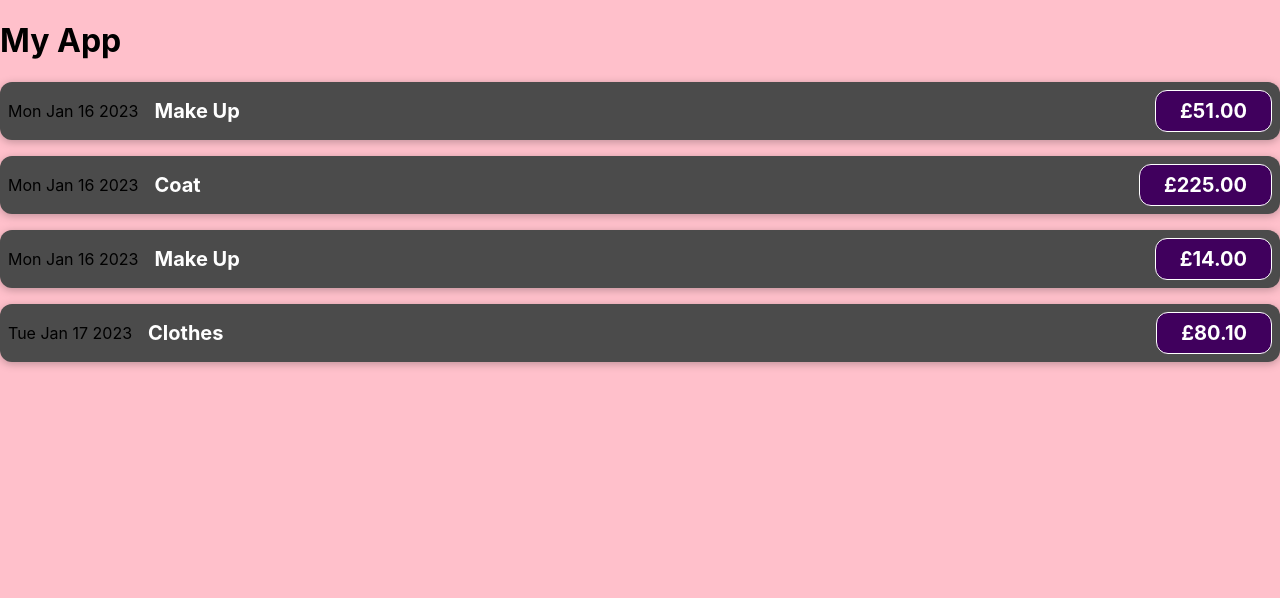
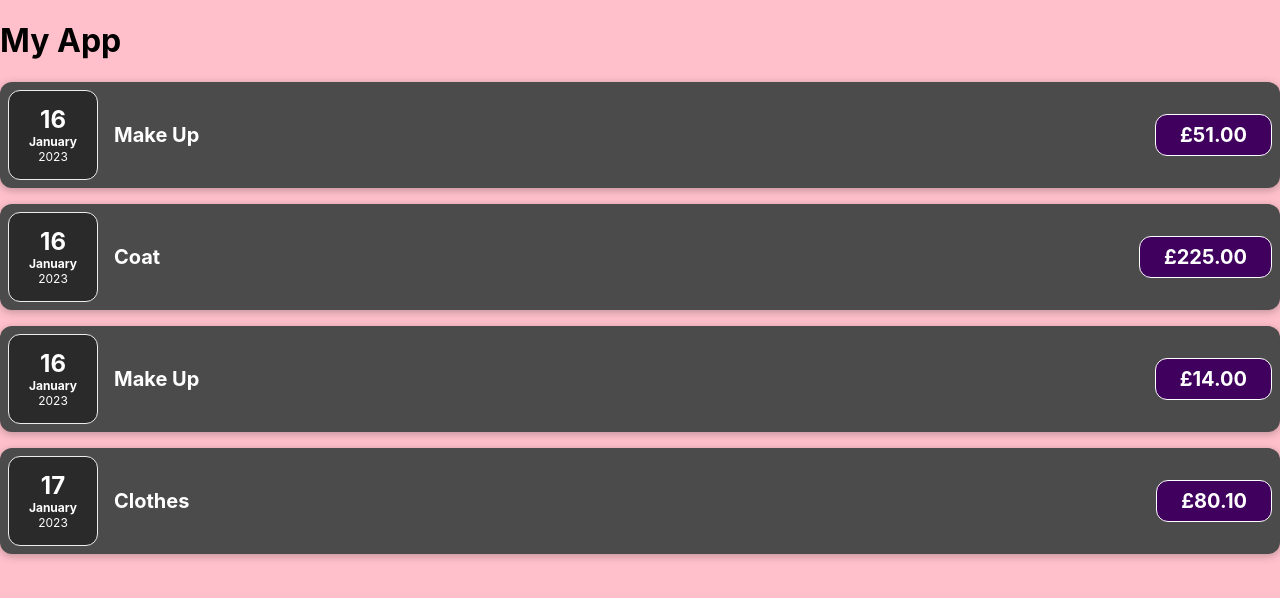
Before and after one commit to kwatts949/react, a JavaScript app in the folder project_1/: page / in a window 1280 px wide. Shown: the top 598 px of the page. Built offline with nearby package versions, Linux system fonts and the light colour scheme; the HTML template or start-up script is replaced by a standard one.

Commit message:
Split out date into new component

```diff
--- /dev/null
+++ b/project_1/src/components/ExpenseDate.css
@@ -0,0 +1,26 @@
+.expense-date {
+  display: flex;
+  flex-direction: column;
+  width: 5.5rem;
+  height: 5.5rem;
+  border: 1px solid #ececec;
+  background-color: #2a2a2a;
+  color: white;
+  border-radius: 12px;
+  align-items: center;
+  justify-content: center;
+}
+
+.expense-date__month {
+  font-size: 0.75rem;
+  font-weight: bold;
+}
+
+.expense-date__year {
+  font-size: 0.75rem;
+}
+
+.expense-date__day {
+  font-size: 1.5rem;
+  font-weight: bold;
+}
--- /dev/null
+++ b/project_1/src/components/ExpenseDate.js
@@ -0,0 +1,16 @@
+import './ExpenseDate.css'
+
+function ExpenseDate(props) {
+  const month = props.date.toLocaleString("en-UK", { month: "long" });
+  const day = props.date.toLocaleString("en-UK", { day: "2-digit" });
+  const year = props.date.toLocaleString("en-UK", { year: "numeric" });
+
+  return (
+    <div className='expense-date'>
+      <div className='expense-date__day'>{day}</div>
+      <div className='expense-date__month'>{month}</div>
+      <div className='expense-date__year'>{year}</div>
+    </div>
+  );
+}
+export default ExpenseDate;
--- a/project_1/src/components/ExpenseItem.js
+++ b/project_1/src/components/ExpenseItem.js
@@ -1,9 +1,10 @@
 import "./ExpenseItem.css";
+import ExpenseDate from "./ExpenseDate";
 
 function ExpenseItem(props) {
   return (
     <div className="expense-item">
-      <div>{props.date.toDateString()}</div>
+      <ExpenseDate date={props.date}/>
       <div className="expense-item__description">
         <h2>{props.title}</h2>
         <div className="expense-item__price">£{props.amount}</div>
```
